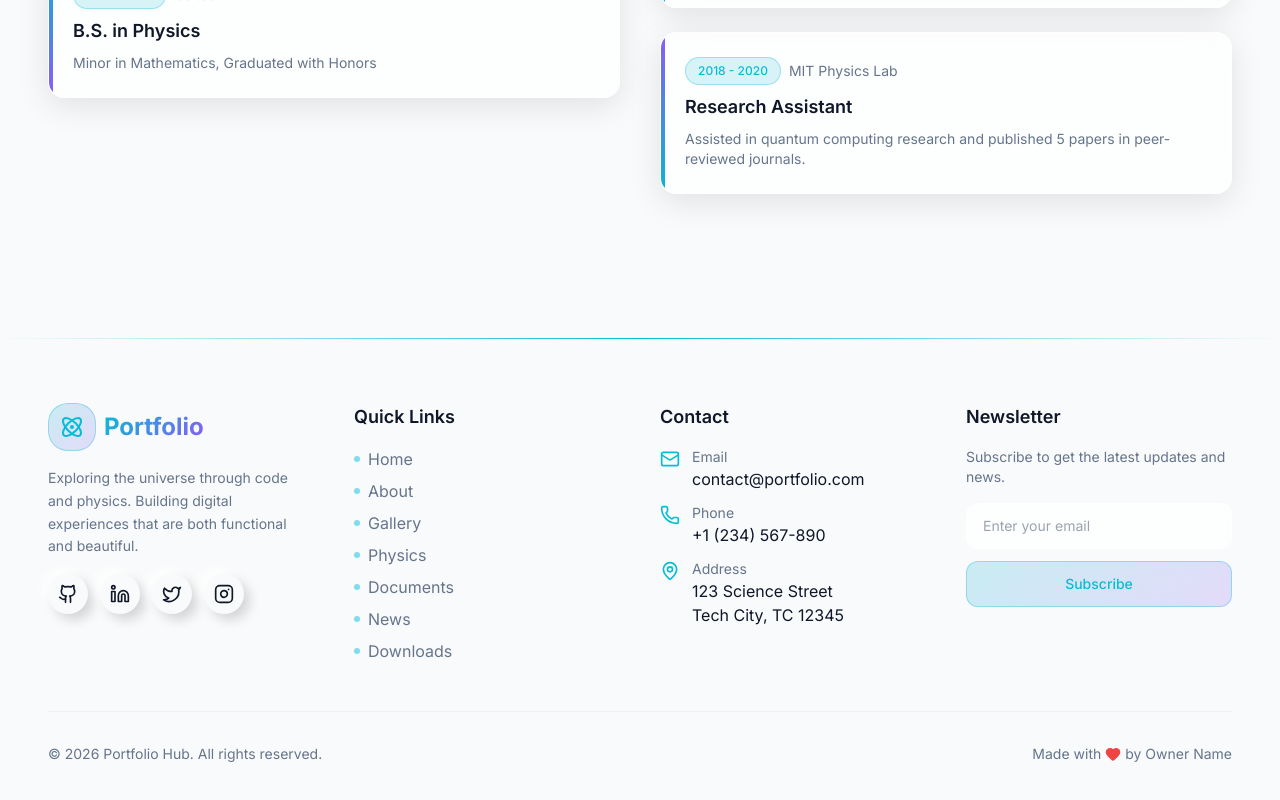
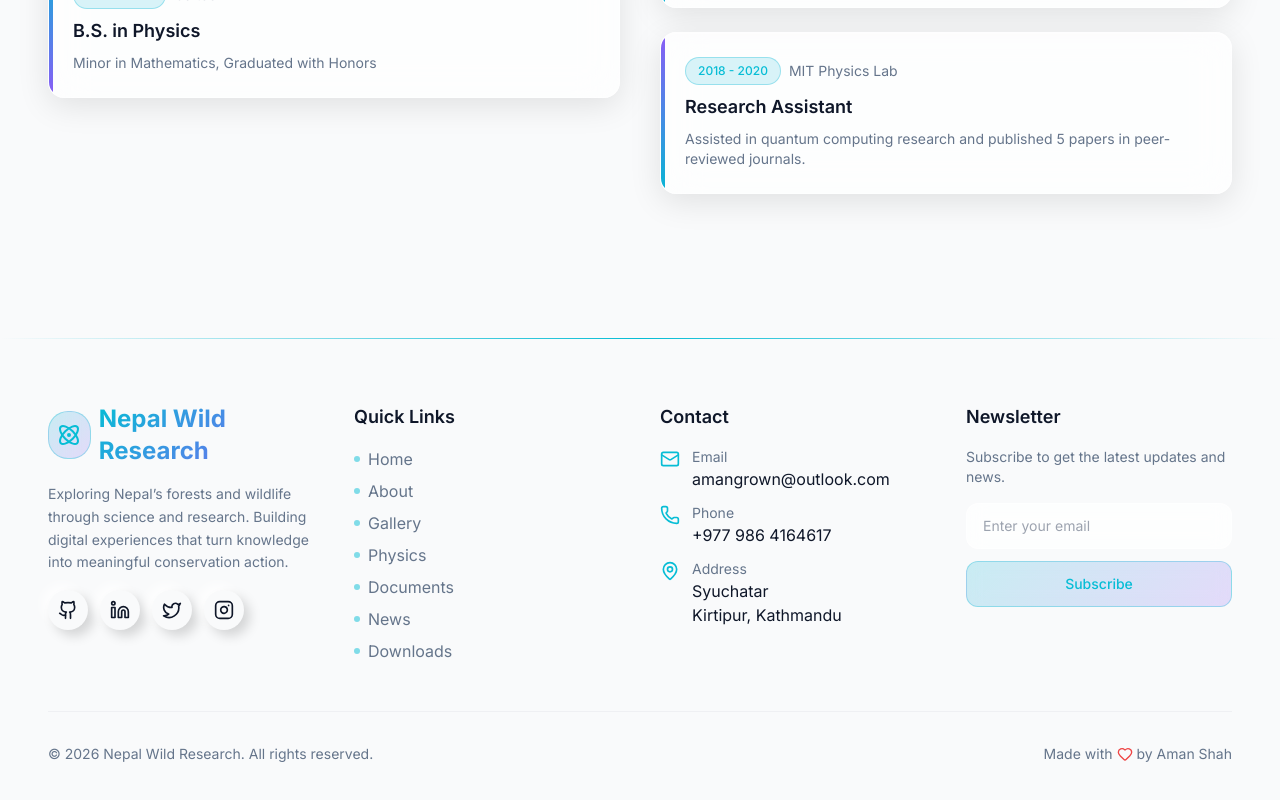
Before and after one commit to anwavshah-blip/amnserver, a React (Vite) app: page /about in a window 1280 px wide. Shown: the part 1750-2550 px from the top of the page. Built offline with nearby package versions, Linux system fonts and the light colour scheme.

Commit message:
Website update

```diff
--- a/src/components/Footer.tsx
+++ b/src/components/Footer.tsx
@@ -51,12 +51,13 @@ export default function Footer() {
                 <Atom className="w-6 h-6" />
               </div>
               <span className="text-2xl font-bold gradient-text">
-                Portfolio
+                Nepal Wild Research
               </span>
             </div>
             <p className="text-muted-foreground text-sm leading-relaxed">
-              Exploring the universe through code and physics.
-              Building digital experiences that are both functional and beautiful.
+              Exploring Nepal’s forests and wildlife through science
+              and research. Building digital experiences that turn knowledge into
+              meaningful conservation action.
             </p>
             <div className="flex items-center gap-3">
               {socialLinks.map((social) => (
@@ -113,10 +114,10 @@ export default function Footer() {
                 <div>
                   <p className="text-sm text-muted-foreground">Email</p>
                   <a
-                    href="mailto:contact@portfolio.com"
+                    href="mailto:amangrown@outlook.com"
                     className="hover:text-primary transition-colors"
                   >
-                    contact@portfolio.com
+                    amangrown@outlook.com
                   </a>
                 </div>
               </li>
@@ -125,10 +126,10 @@ export default function Footer() {
                 <div>
                   <p className="text-sm text-muted-foreground">Phone</p>
                   <a
-                    href="tel:+1234567890"
+                    href="tel:+977-9864164617"
                     className="hover:text-primary transition-colors"
                   >
-                    +1 (234) 567-890
+                    +977 986 4164617
                   </a>
                 </div>
               </li>
@@ -136,8 +137,8 @@ export default function Footer() {
                 <MapPin className="w-5 h-5 text-primary mt-0.5" />
                 <div>
                   <p className="text-sm text-muted-foreground">Address</p>
-                  <p>123 Science Street</p>
-                  <p>Tech City, TC 12345</p>
+                  <p>Syuchatar</p>
+                  <p>Kirtipur, Kathmandu</p>
                 </div>
               </li>
             </ul>
@@ -181,10 +182,10 @@ export default function Footer() {
         >
           <div className="flex flex-col sm:flex-row items-center justify-between gap-4">
             <p className="text-sm text-muted-foreground text-center sm:text-left">
-              © {currentYear} Portfolio Hub. All rights reserved.
+              © {currentYear} Nepal Wild Research. All rights reserved.
             </p>
             <p className="text-sm text-muted-foreground flex items-center gap-1">
-              Made with <Heart className="w-4 h-4 text-red-500 fill-red-500" /> by Owner Name
+              Made with <Heart className="w-4 h-4 text-red-500 animate-pulse" /> by Aman Shah
             </p>
           </div>
         </motion.div>
--- a/src/pages/About.tsx
+++ b/src/pages/About.tsx
@@ -13,6 +13,7 @@ import {
   Globe,
   Cpu
 } from 'lucide-react';
+import profilePhoto from '../assets/images/profile.jpg';
 import Navigation from '../components/Navigation';
 import Footer from '../components/Footer';
 
@@ -20,7 +21,7 @@ const personalInfo = [
   { icon: Calendar, label: 'Date of Birth', value: 'Shrawan 07, 2060' },
   { icon: MapPin, label: 'Address', value: 'Syuchatar, Kirtipur, Kathmandu' },
   { icon: Mail, label: 'Email', value: 'amangrown@outlook.com' },
-  { icon: Phone, label: 'Phone', value: '+974-9864164617' },
+  { icon: Phone, label: 'Phone', value: '+977-9864164617' },
 ];
 
 const education = [
@@ -118,13 +119,13 @@ export default function About() {
                   <div className="absolute inset-0 rounded-full bg-gradient-to-r from-cyan-500 to-violet-500 animate-pulse-glow" />
                   <div className="absolute inset-1 rounded-full bg-background" />
                   <img
-                    src="https://images.unsplash.com/photo-1507003211169-0a1dd7228f2d?w=400&h=400&fit=crop&crop=face"
+                    src={profilePhoto}
                     alt="Profile"
                     className="absolute inset-2 w-[calc(100%-16px)] h-[calc(100%-16px)] rounded-full object-cover"
                   />
                 </div>
 
-                <h2 className="text-2xl font-bold mb-2">Alex Chen</h2>
+                <h2 className="text-2xl font-bold mb-2">Aman Shah</h2>
                 <p className="text-primary font-medium mb-4">
                   Physicist & Engineer
                 </p>
```
Also changed, not shown: src/assets/images/profile.jpg (added), 8 other files (tests, documents, lock files or other folders).
